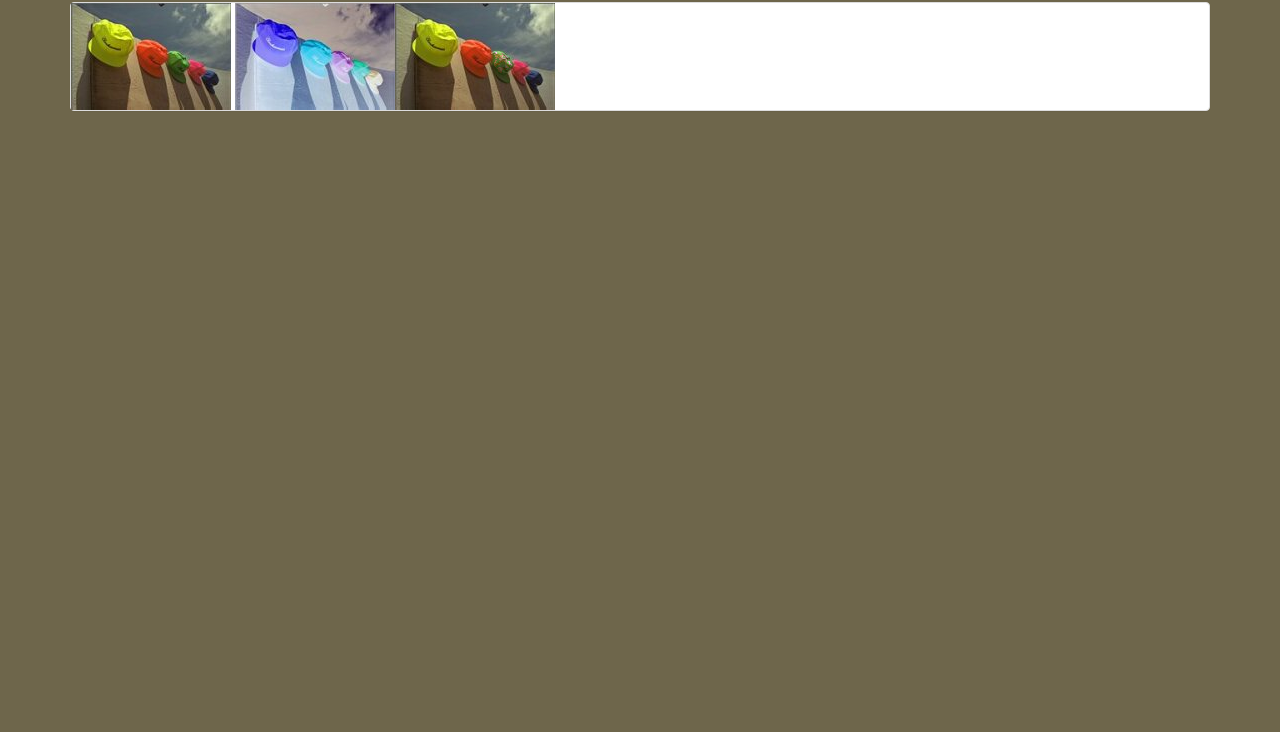
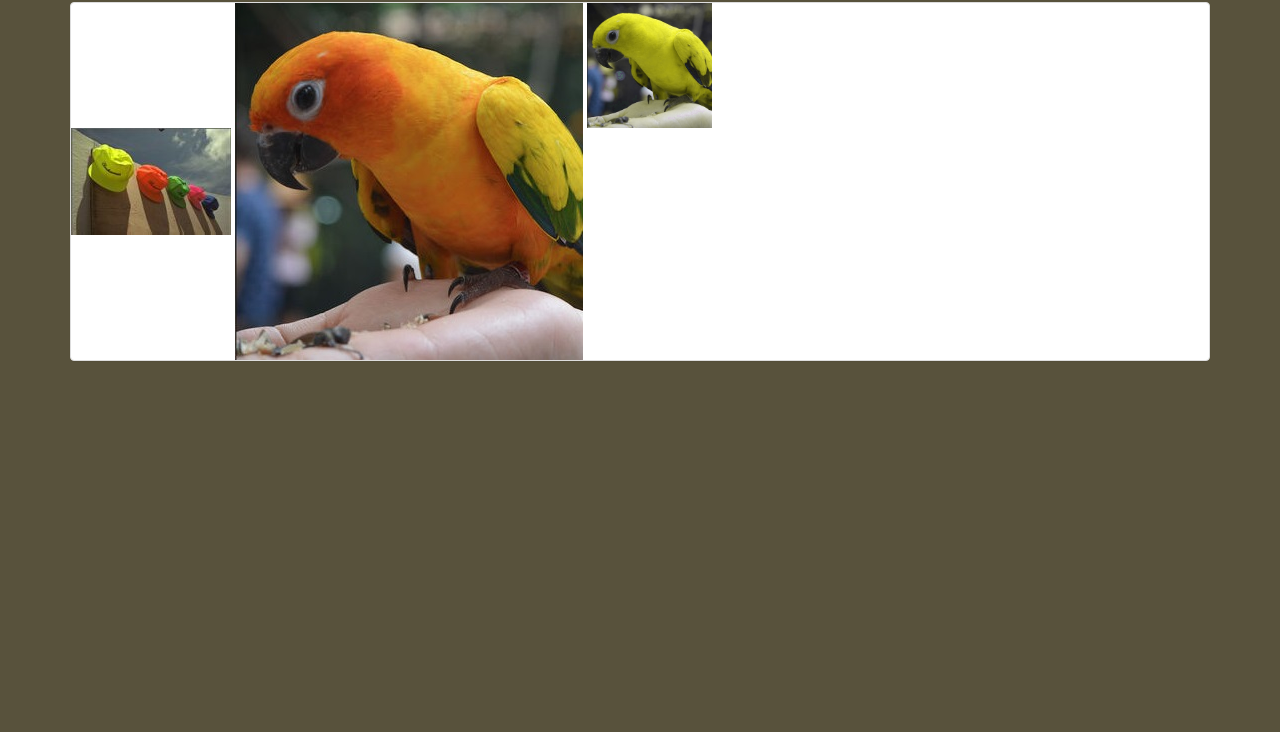
Before and after one commit to phorbs/colorFriendly, a plain HTML site: page www/index.html in a window 1280 px wide. Shown: the part 68-800 px from the top of the page. Drawn offline with nearby package versions, Linux system fonts and the light colour scheme.

Commit message:
Simula os casos de deureranopia

```diff
--- a/www/index.html
+++ b/www/index.html
@@ -20,10 +20,12 @@
         <h1>Is this image color friendly</h1>
         <div id="gallery" class="panel panel-default">
             <img id="normalView" src=".\images\hats_norm.jpg" alt="Chapeus">
+            <img id="normalViewParrot" src=".\images\parrot.jpg" alt="Papagaio">
         </div>
     </div>
 </body>
 <script>
     window.addEventListener("load",myDaltonicDriver.load,true);
+    document.getElementById("normalViewParrot").addEventListener("load",myDaltonicDriver.deuteranopia,true);
 </script>
 </html>
--- a/www/script/myapp.js
+++ b/www/script/myapp.js
@@ -2,11 +2,10 @@ var myDaltonicDriver = (function () {
     var file;
 
     function onLoad() {
-        var img = document.getElementById("normalView");
-        var averageRGB = getAverageRGB(getImgData(img));
-        document.body.style.background = "rgb(" + averageRGB.r + "," + averageRGB.g + "," + averageRGB.b + ")";
-        invertColors(getImgData(document.getElementById("normalView")));
-        deutan(getImgData(document.getElementById("normalView")));
+        var averageRGB = getAverageRGB(getImgData(document.getElementById("normalView")));
+         document.body.style.background = "rgb(" + averageRGB.r + "," + averageRGB.g + "," + averageRGB.b + ")";
+        // invertColors(getImgData(document.getElementById("normalView")));
+        //deutan(getImgData(document.getElementById("normalViewParrot")));
     }
 
     //protan; deutan; titan
@@ -17,26 +16,26 @@ var myDaltonicDriver = (function () {
         canvas.width = imgData.width;
         //por causa do bootstrap nao fica alinhado
         canvas.style = "vertical-align:middle";
+        var context = canvas.getContext("2d");
+        var i;
 
-        var context = canvas.getContext("2d");
-        context.drawImage(document.getElementById("normalView"), 0, 0);
-        var i;
         //0 red; 1 green; 2 blue; 3 alpha;
-        //aplicar palete de 15 cores do tipo deuteranopia
+        //aplicar palete de cores que nos casos de deuteranopia são substituidos pela cor amarela
         for (i = 0; i < imgData.data.length; i += 4) {
+            //Predomina a cor vermelha
+            if (imgData.data[i] > imgData.data[i + 1] && imgData.data[i] > imgData.data[i + 2]) {
+                imgData.data[i + 1] = imgData.data[i];
+            }
+            //Predomina a cor verde
+            if (imgData.data[i + 1] > imgData.data[i] && imgData.data[i + 1] > imgData.data[i + 2]) {
+                imgData.data[i + 1] = imgData.data[i];
+            }
+            //predomina a cor vermelha com a cor verde o que produz um amarelo (amarelo com vermelho produz laranja)
+            if (imgData.data[i + 1] > imgData.data[i + 2] && imgData.data[i] > imgData.data[i + 2]) {
+                imgData.data[i + 1] = imgData.data[i];
+            }
+        }
 
-            if (imgData.data[i] == 0 && imgData.data[i + 1] == 0 && imgData.data[i + 2] == 0) {
-                imgData.data[i] = 26;
-                imgData.data[i + 1] = 26;
-                imgData.data[i + 2] = 26;
-            }
-
-            if ((imgData.data[i + 1] / imgData.data[i] >= 1.5) && (imgData.data[i + 1] / imgData.data[i + 2] >= 1.5)) {
-                imgData.data[i] = imgData.data[i] * 2;
-                imgData.data[i+2] = imgData.data[i+2] * 2;
-            }
-
-        }
         context.putImageData(imgData, 0, 0);
         document.getElementById("gallery").appendChild(canvas);
     }
@@ -51,7 +50,6 @@ var myDaltonicDriver = (function () {
         canvas.style = "vertical-align:middle";
 
         var context = canvas.getContext("2d");
-        context.drawImage(document.getElementById("normalView"), 0, 0);
         var i;
         for (i = 0; i < imgData.data.length; i += 4) {
             imgData.data[i] = 255 - imgData.data[i];
@@ -86,7 +84,9 @@ var myDaltonicDriver = (function () {
         var canvas = document.createElement("canvas");
         var context = canvas.getContext("2d");
         var imgData;
-        context.drawImage(img, 0, 0);
+        //Não sei se é uma questão de limitação do servidor ou do canvas
+        //mas nao posso manipular imagens superiores a 125x125, terei de fazer clip das mesmas
+        context.drawImage(img,0,0,125,125);
         try {
             imgData = context.getImageData(0, 0, img.width, img.height);
         } catch (e) {
@@ -96,7 +96,12 @@ var myDaltonicDriver = (function () {
         return imgData;
     }
 
+    function deutanLoad() {
+        deutan(getImgData(document.getElementById("normalViewParrot")));
+    }
+
     return {
-        load: onLoad
+        load: onLoad,
+        deuteranopia: deutanLoad
     };
 })();
```
Also changed, not shown: www/images/parrot.jpg (added).
